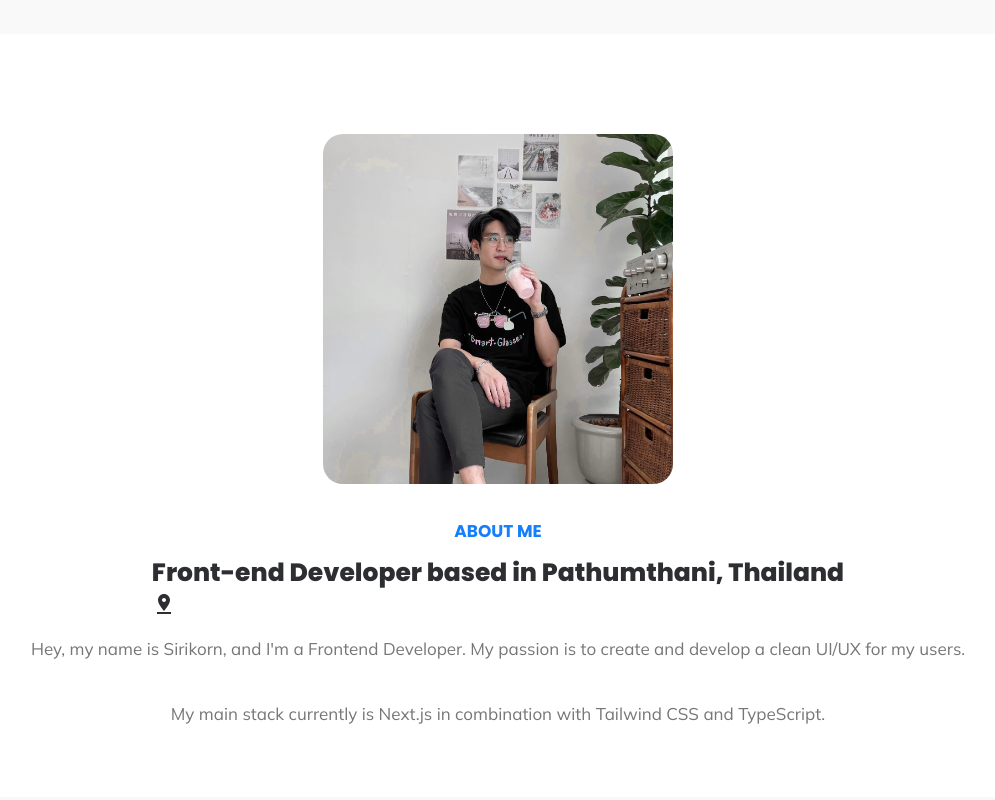
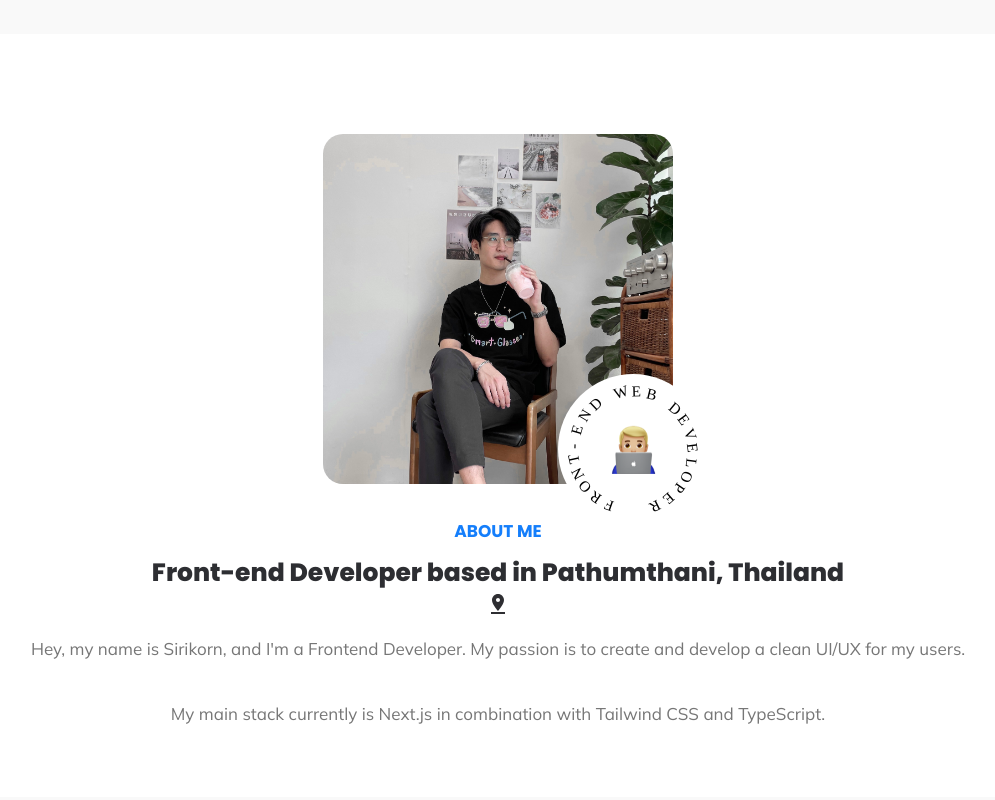
Before and after one commit to TortarZ/Portfolio-Website, a Next.js app: page / in a window 1280 px wide. Shown: the part 920-1720 px from the top of the page, without its empty margins (142-1137 px from the left). Built offline with nearby package versions, Linux system fonts and the light colour scheme.

Commit message:
Make responsive support all content for Desktop

```diff
--- a/app/components/Contact.css
+++ b/app/components/Contact.css
@@ -88,3 +88,9 @@
     align-items: flex-start;
   }
 }
+
+@media (min-width: 1600px) {
+  .contact-section {
+    padding-left: 350px;
+  }
+}
--- a/app/components/Header.css
+++ b/app/components/Header.css
@@ -63,6 +63,11 @@
     display: none;
   }
 
+  .menu {
+    position: fixed;
+    right: -500px;
+  }
+
   .navbar-pc {
     display: flex;
     align-items: center;
--- a/app/components/Maincontent.css
+++ b/app/components/Maincontent.css
@@ -17,6 +17,10 @@
   text-align: center;
 }
 
+.image-side-area {
+  display: none;
+}
+
 @media (min-width: 760px) {
   .aboutme-pic {
     width: 350px;
@@ -26,4 +30,57 @@
   .aboutme-content {
     padding: 100px 100px 70px;
   }
+
+  .aboutpic-area {
+    position: relative;
+  }
+
+  .image-side-area {
+    display: flex;
+    position: absolute;
+    bottom: -5px;
+    right: -35px;
+  }
+
+  .image-mini-area {
+    position: relative;
+    background-color: #fff;
+    border-radius: 100%;
+  }
+
+  .emoji {
+    position: absolute;
+    bottom: 50px;
+    right: 50px;
+  }
+
+  .text-rotate {
+    animation: rotate 10s linear 0s infinite normal both;
+  }
+
+  @keyframes rotate {
+    from {
+      transform: rotate(0);
+    }
+    to {
+      transform: rotate(360deg);
+    }
+  }
 }
+
+@media (min-width: 1600px) {
+  .aboutme-content {
+    flex-direction: row;
+    justify-content: center;
+    gap: 5rem;
+    padding: 100px 400px 70px;
+  }
+
+  .about-text {
+    align-items: flex-start;
+  }
+
+  .layout-text {
+    text-align: left;
+  }
+}
--- a/app/components/Maincontent.tsx
+++ b/app/components/Maincontent.tsx
@@ -1,16 +1,21 @@
 import Image from "next/image";
 import React from "react";
 import Aboutme_pic from "../../public/about_me_pic.jpg";
+import Image_side from "../../public/text2.3d5aa6ba2d0632bb4e0572631c3f9dc2.svg";
+import Emoji from "../../public/working-emoji.c5325f52b5be329995a5.png";
 import PinDropIcon from "@mui/icons-material/PinDrop";
 import "./Maincontent.css";
 
 const aboutme_size_w = 320;
 const aboutme_size_h = 210;
+const image_side = 150;
+const emoji_size = 50;
 
 const Content = () => {
   return (
     <>
       <section className="aboutme-content">
+        <div className="aboutpic-area">
           <Image
             src={Aboutme_pic}
             width={aboutme_size_w}
@@ -19,14 +24,35 @@ const Content = () => {
             className="aboutme-pic"
             priority
           />
-        <section>
+          <div className="image-side-area">
+            <div className="image-mini-area">
+              <Image
+                src={Image_side}
+                height={image_side}
+                width={image_side}
+                alt="image_side"
+                className="text-rotate"
+              />
+              <div className="emoji">
+                <Image
+                  src={Emoji}
+                  height={emoji_size}
+                  width={emoji_size}
+                  alt="emoji"
+                />
+              </div>
+            </div>
+          </div>
+        </div>
+        <div>
+          <section className="flex flex-col items-center about-text">
             <h3 className="text-[#147efb] text-[17px] font-bold layout-text mb-[10px]">
               ABOUT ME
             </h3>
             <h2 className="text-[#2d2e32] text-[25px] font-extrabold layout-text">
               Front-end Developer based in Pathumthani, Thailand
             </h2>
-          <PinDropIcon className="fill-red-500 w-full mb-[20px] size-9" />
+            <PinDropIcon className="fill-red-500 mb-[20px] size-9" />
           </section>
           <article>
             <h4 className="layout-text mb-10">
@@ -34,10 +60,11 @@ const Content = () => {
               is to create and develop a clean UI/UX for my users.
             </h4>
             <h4 className="layout-text">
-            My main stack currently is Next.js in combination with Tailwind CSS
-            and TypeScript.
+              My main stack currently is Next.js in combination with Tailwind
+              CSS and TypeScript.
             </h4>
           </article>
+        </div>
       </section>
     </>
   );
```
Also changed, not shown: public/text2.3d5aa6ba2d0632bb4e0572631c3f9dc2.svg (added), public/working-emoji.c5325f52b5be329995a5.png (added). Lines whose indentation alone changed are shown as unchanged.
